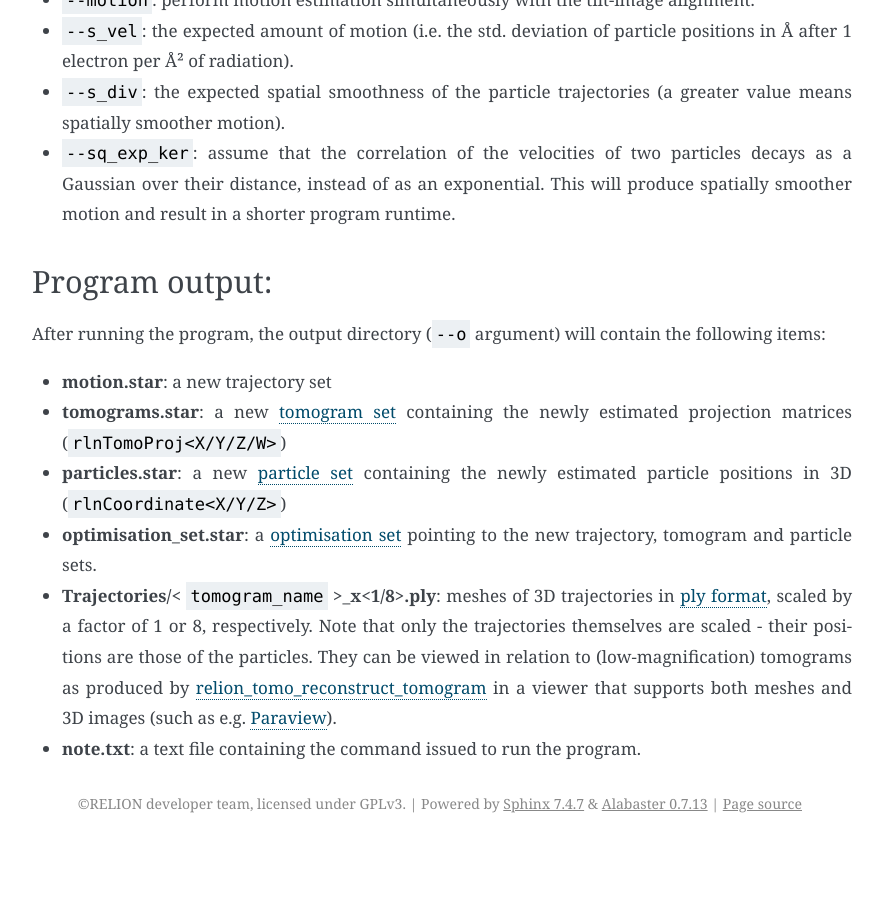
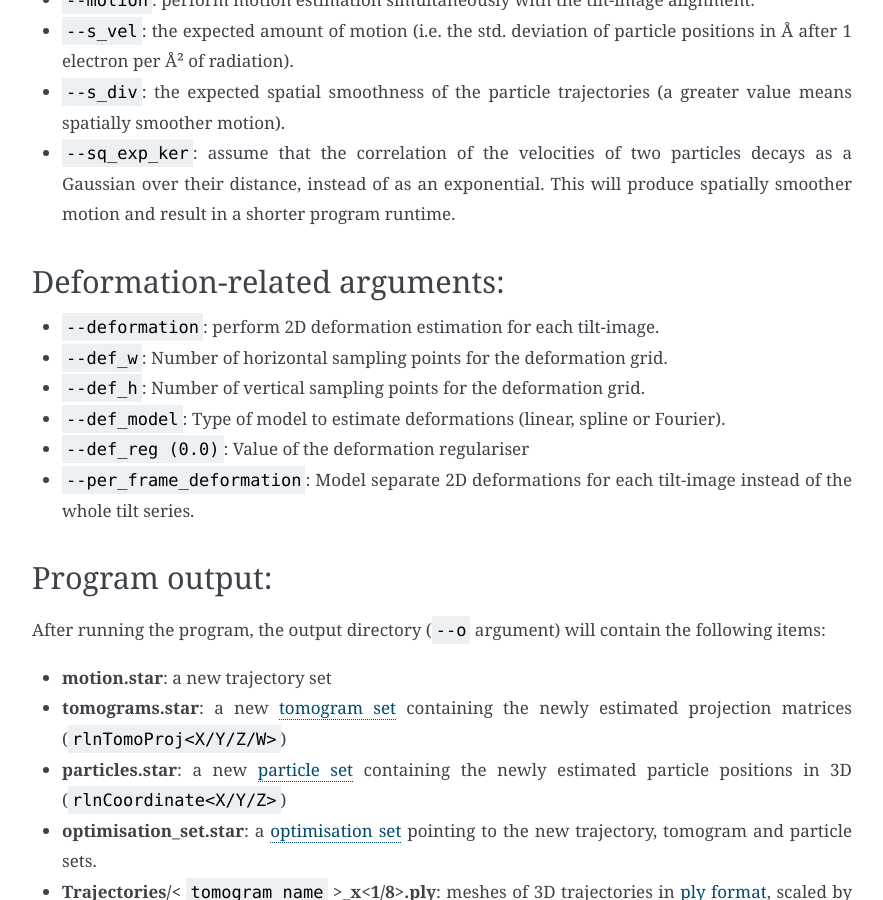
Before and after one commit to 3dem/relion-documents, a Sphinx documentation site: the page built from source/Reference/STA/Programs/align.rst, in a window 1280 px wide and 900 px high, scrolled down 1220 px. Shown: the whole window, without its empty margins (308-1191 px from the left). Built offline with Sphinx 7.4.7, drawn with Linux system fonts in a browser that asks for light colours; before the commit the page ends 2063 px from its top, so only the background shows below that.

Commit message:
Deformation arguments added

```diff
--- a/source/Reference/STA/Programs/align.rst
+++ b/source/Reference/STA/Programs/align.rst
@@ -35,6 +35,16 @@ Motion-related arguments:
 - ``--s_div``: the expected spatial smoothness of the particle trajectories (a greater value means spatially smoother motion).
 - ``--sq_exp_ker``: assume that the correlation of the velocities of two particles decays as a Gaussian over their distance, instead of as an exponential. This will produce spatially smoother motion and result in a shorter program runtime.
 
+Deformation-related arguments:
+------------------------------
+
+- ``--deformation``: perform 2D deformation estimation for each tilt-image.
+- ``--def_w``: Number of horizontal sampling points for the deformation grid.
+- ``--def_h``: Number of vertical sampling points for the deformation grid.
+- ``--def_model``: Type of model to estimate deformations (linear, spline or Fourier).
+- ``--def_reg (0.0)``: Value of the deformation regulariser
+- ``--per_frame_deformation``: Model separate 2D deformations for each tilt-image instead of the whole tilt series.
+
 Program output:
 ---------------
 
```
